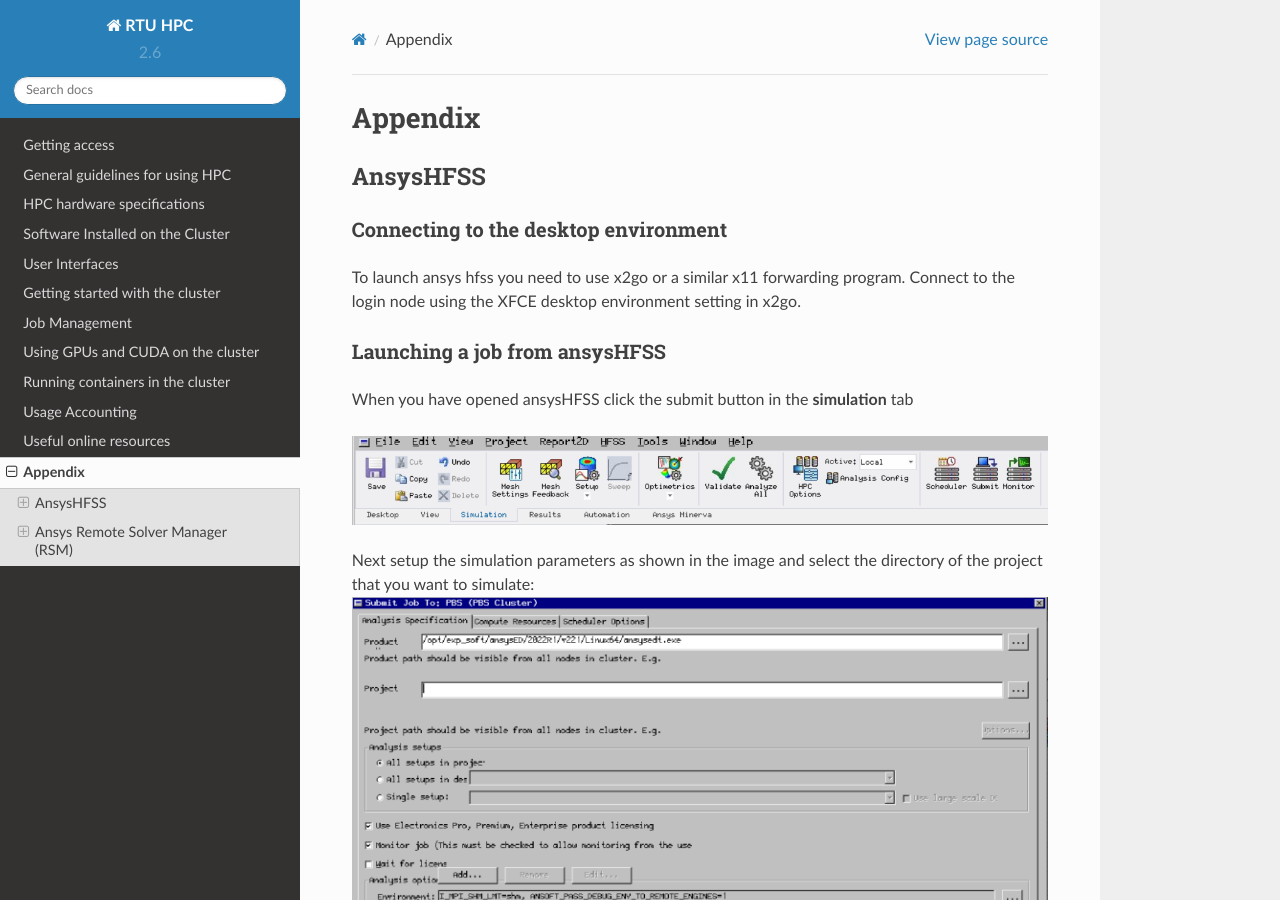
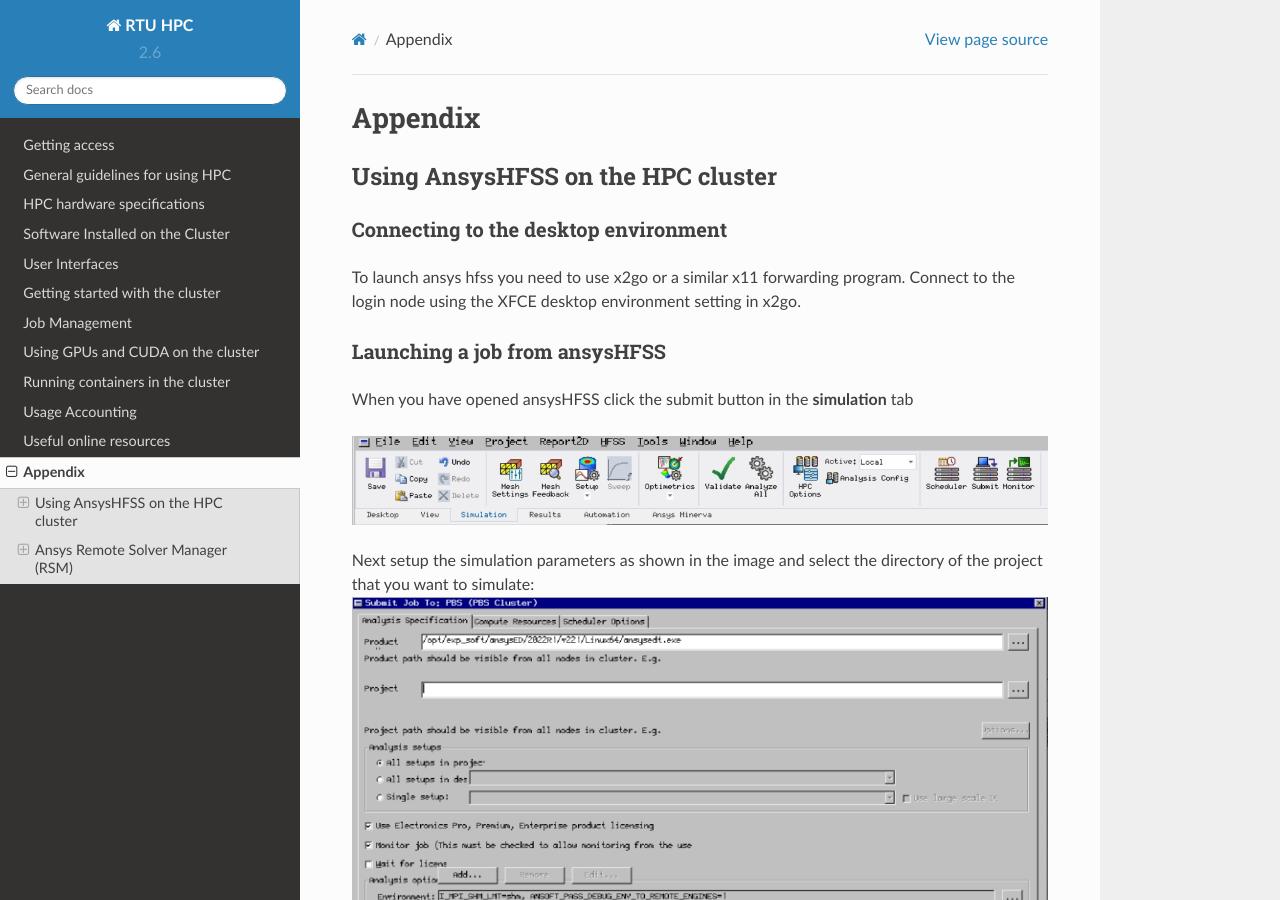
Before and after one commit to rtuhpc/hpc-manual, a Sphinx documentation site: the page built from doc/appendix.md, in a window 1280 px wide and 900 px high. Built offline with Sphinx 7.4.7 and the Read the Docs theme 2.0.0, drawn with Linux system fonts in a browser that asks for light colours.

Commit message:
Update appendix.md

````diff
--- a/doc/appendix.md
+++ b/doc/appendix.md
@@ -1,6 +1,6 @@
 # Appendix
 
-## AnsysHFSS
+## Using AnsysHFSS on the HPC cluster
 
 ```{include} ./includes/hfss.md
 ```
````
